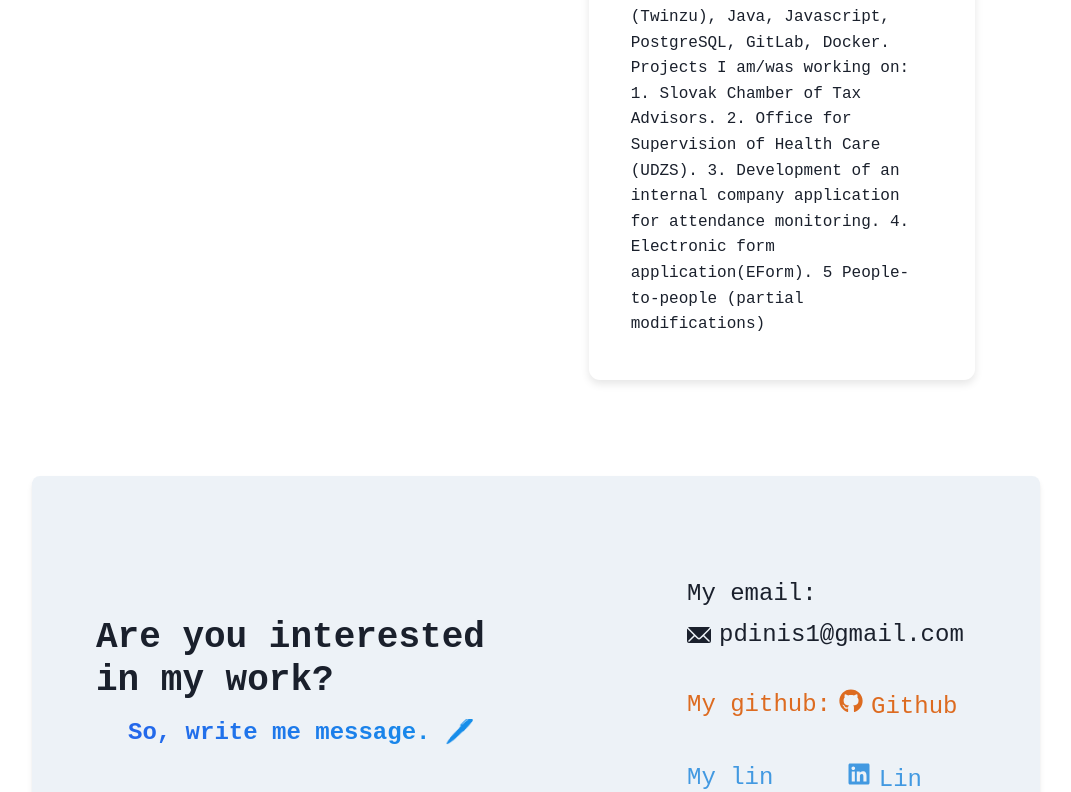
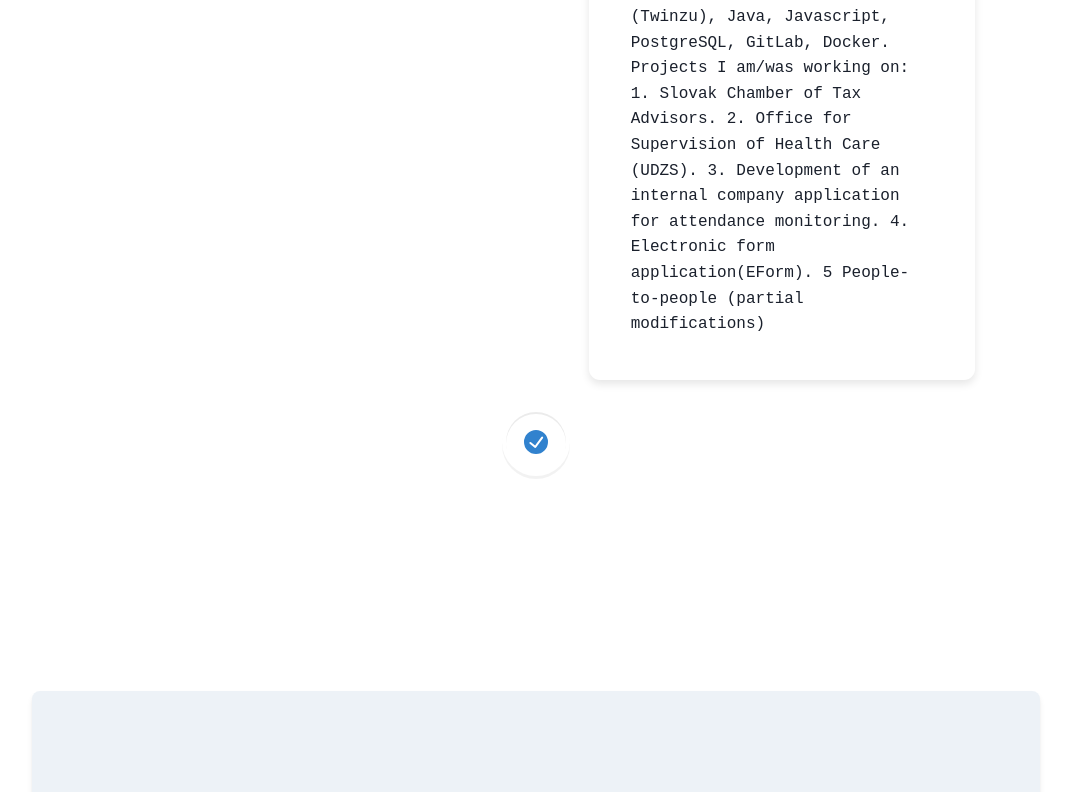
Before and after one commit to peterdinis/Dinis-Portfolio, a React (Vite) app: page / in a window 1280 px wide. Shown: the part 5477-6269 px from the top of the page, without its empty margins (104-1175 px from the left). Built offline with nearby package versions, Linux system fonts and the light colour scheme; a web font is replaced by a local one.

Commit message:
infra: Adding new work expirience

```diff
--- a/src/components/timeline/ExpirencieTimeline.tsx
+++ b/src/components/timeline/ExpirencieTimeline.tsx
@@ -32,6 +32,12 @@ const ExperienceTimeline: FC = () => {
         {
             text: t('description.fourExperienceH'),
             subDescription: t('description.fourExperienceD'),
+            icon: <CheckCircleIcon color='blue.500' boxSize={6} />,
+        },
+
+        {
+            text: t('description.fifthExperienceH'),
+            subDescription: t('description.fifthExperienceD'),
             icon: <CheckCircleIcon color='blue.500' boxSize={6} />,
         },
     ];
--- a/src/i18n/i18n.ts
+++ b/src/i18n/i18n.ts
@@ -37,6 +37,8 @@ i18n.use(LanguageDetector)
                         fourExperienceD:
                             'Internal development platform and language of the company (Twinzu), Java, Javascript, PostgreSQL, GitLab, Docker. Projects I am/was working on: 1. Slovak Chamber of Tax Advisors. 2. Office for Supervision of Health Care (UDZS). 3. Development of an internal company application for attendance monitoring. 4. Electronic form application(EForm). 5 People-to-people (partial modifications)',
 
+                        fifthExperienceH: "MeDitorial Frontend Developer",
+                        fifthExperienceD: "Starting 1.10",
                         welcome: 'Hi 👋 Welcome to my portfolio.',
                         aboutMe: 'A few sentences about me',
                         favoriteStack: 'My favorite tech stack',
@@ -87,6 +89,8 @@ i18n.use(LanguageDetector)
             sk: {
                 translation: {
                     description: {
+                        fifthExperienceH: "MeDitorial Frontend Developer",
+                        fifthExperienceD: "Začínam 1.10",
                         notionHeader: "Notion applikácia",
                         notionClone: "Moja jednoduchá verzia applikácie Notion",
                         taskMasterAPI: 'API, Pre projekt Task Master',
```
